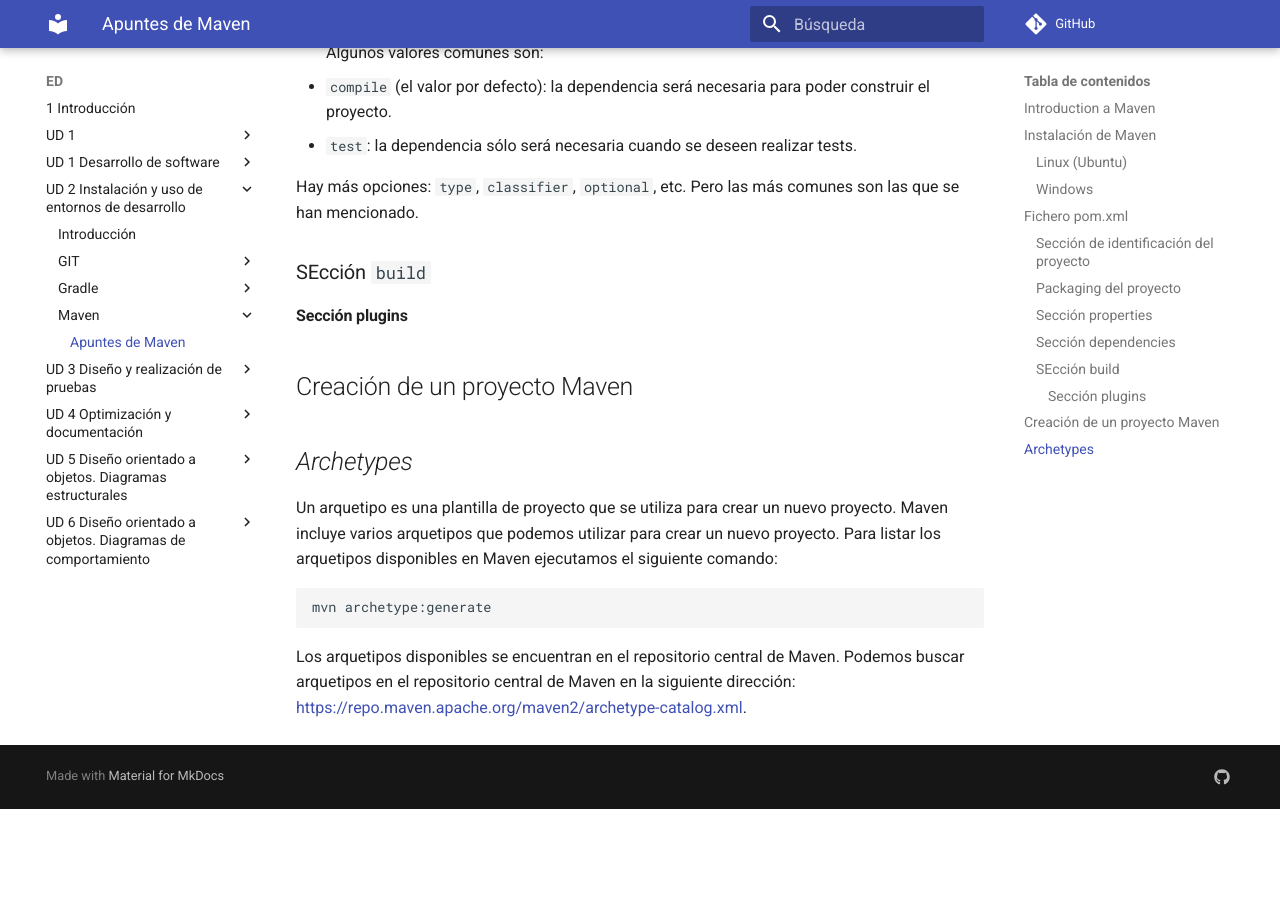
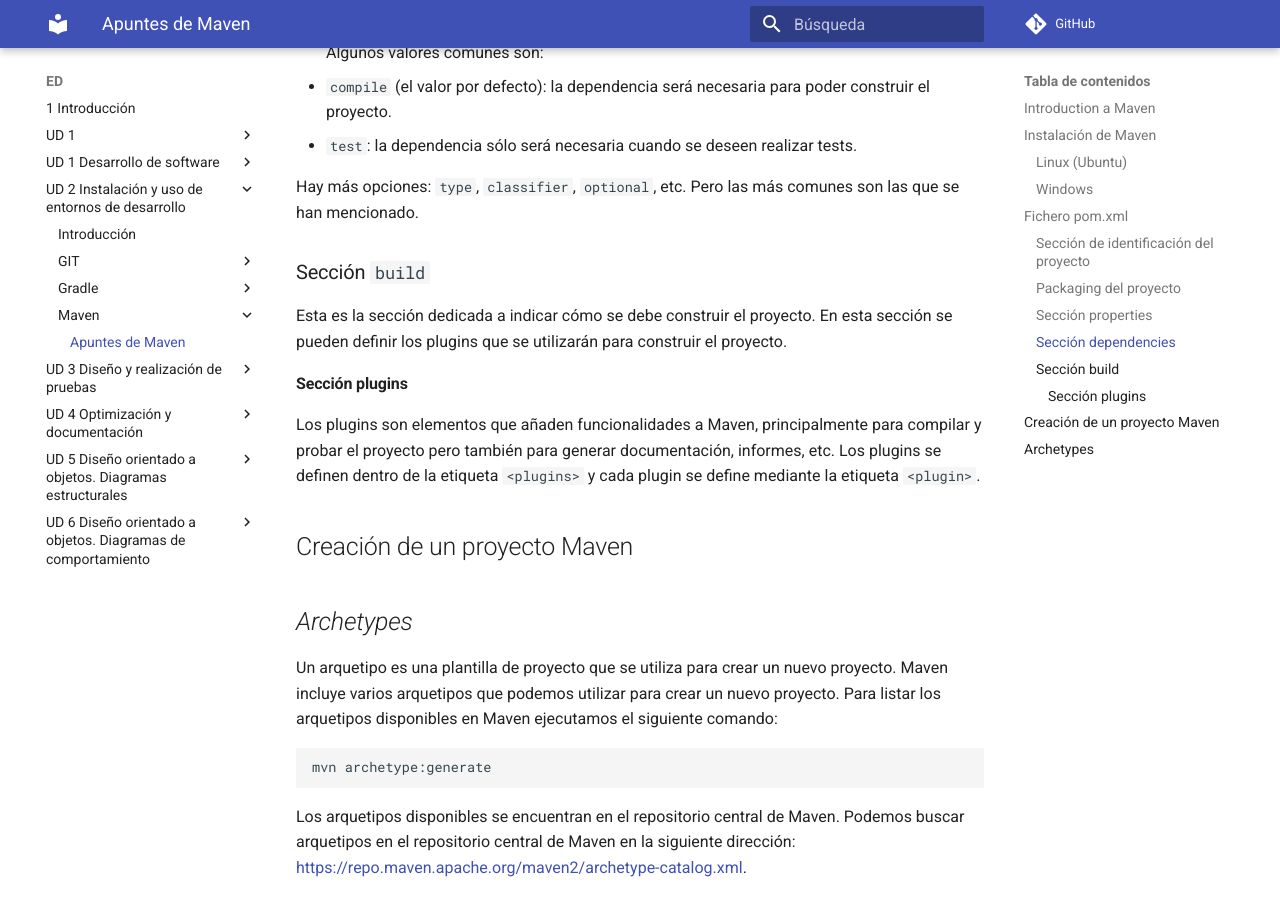
Before and after one commit to mmourazos/Curso-2024-2025, an MkDocs documentation site: the page built from docs/ED/UD 2 - Instalación y uso de entornos de desarrollo/Maven/Apuntes de maven.md, in a window 1280 px wide and 900 px high, scrolled down 4837 px. Built offline with MkDocs 1.6.1 and Material for MkDocs 9.7.7, drawn with Linux system fonts in a browser that asks for light colours; comment, search, counter and statistics services are not loaded; before the commit the page ends 5646 px from its top, so only the background shows below that; some of the changed text lies outside the part shown.

Commit message:
Ortografía apuntes maven

```diff
--- a/docs/ED/UD 2 - Instalación y uso de entornos de desarrollo/Maven/Apuntes de maven.md
+++ b/docs/ED/UD 2 - Instalación y uso de entornos de desarrollo/Maven/Apuntes de maven.md
@@ -166,9 +166,13 @@
 
 Hay más opciones: `type`, `classifier`, `optional`, etc. Pero las más comunes son las que se han mencionado.
 
-### SEcción `build`
+### Sección `build`
+
+Esta es la sección dedicada a indicar cómo se debe construir el proyecto. En esta sección se pueden definir los plugins que se utilizarán para construir el proyecto.
 
 #### Sección plugins
+
+Los plugins son elementos que añaden funcionalidades a Maven, principalmente para compilar y probar el proyecto pero también para generar documentación, informes, etc. Los plugins se definen dentro de la etiqueta `<plugins>` y cada plugin se define mediante la etiqueta `<plugin>`.
 
 ## Creación de un proyecto Maven
 
```
